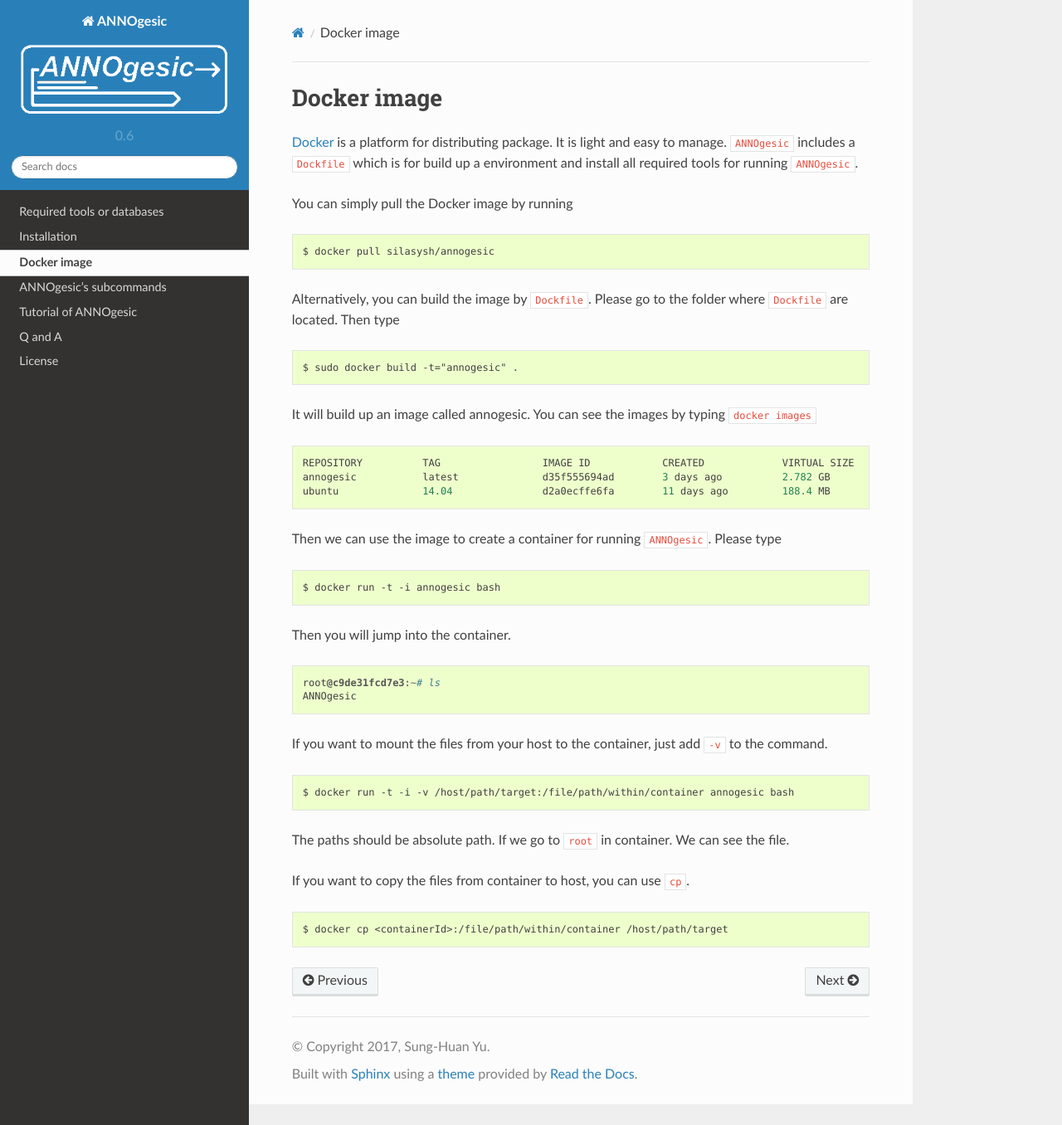
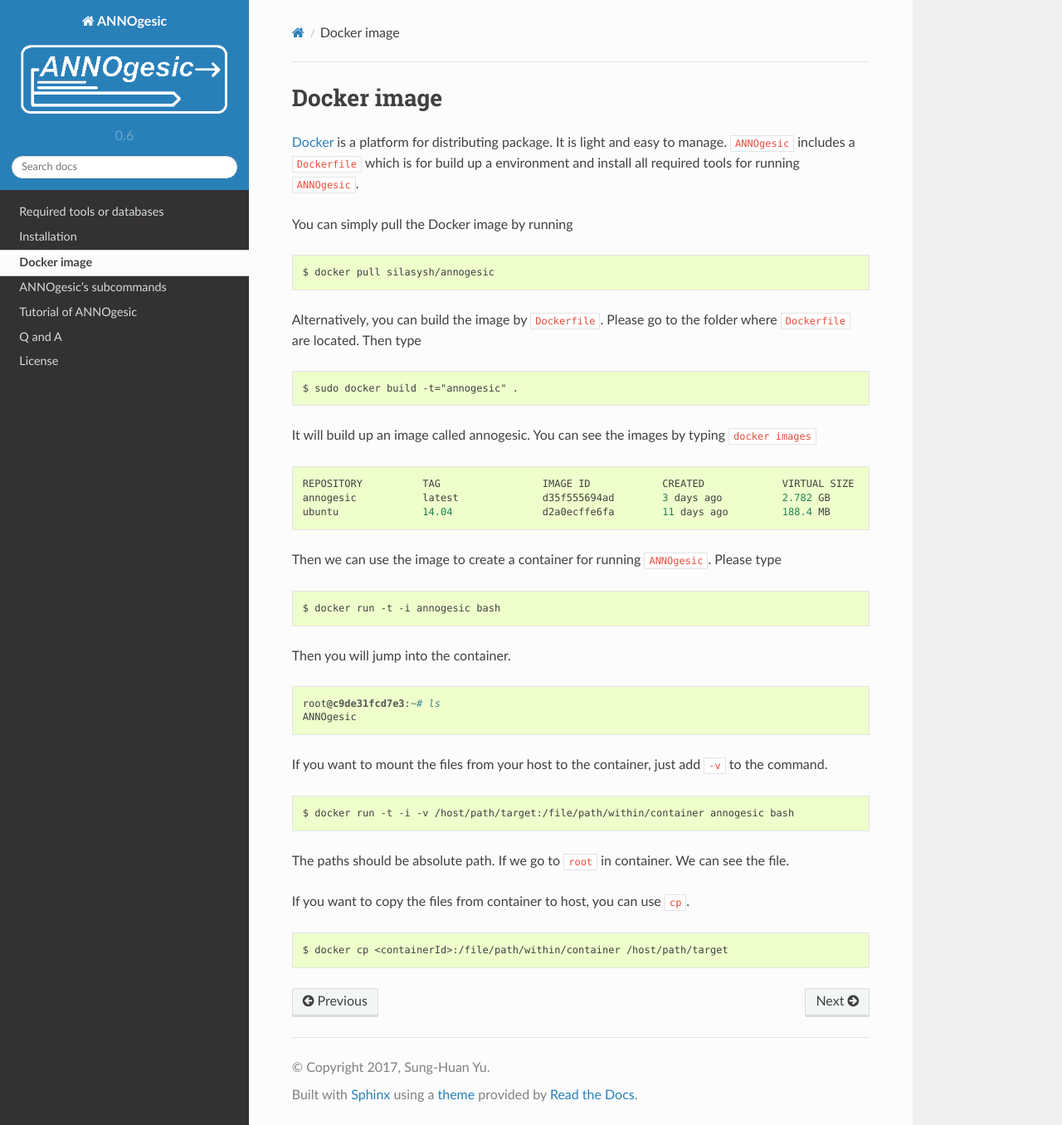
Before and after one commit to Sung-Huan/ANNOgesic, a Sphinx documentation site: the page built from docs/source/docker.rst, in a window 1280 px wide and 1356 px high. Shown: the whole window at 83% size. Built offline with Sphinx 7.4.7 and the Read the Docs theme 2.0.0, drawn with Linux system fonts in a browser that asks for light colours; pages that are not in the unit, such as notebooks, are missing from menus.

Commit message:
pdate Docker

```diff
--- a/docs/source/docker.rst
+++ b/docs/source/docker.rst
@@ -2,7 +2,7 @@
 ==============
 
 `Docker <https://www.docker.com>`_ is a platform for distributing package.
-It is light and easy to manage. ``ANNOgesic`` includes a ``Dockfile`` which
+It is light and easy to manage. ``ANNOgesic`` includes a ``Dockerfile`` which
 is for build up a environment and install all required tools for running ``ANNOgesic``.
 
 You can simply pull the Docker image by running
@@ -11,8 +11,8 @@
 
     $ docker pull silasysh/annogesic
 
-Alternatively, you can build the image by ``Dockfile``.
-Please go to the folder where ``Dockfile`` are located. Then type
+Alternatively, you can build the image by ``Dockerfile``.
+Please go to the folder where ``Dockerfile`` are located. Then type
 
 ::
 
```
Also changed, not shown: 1 other file.
